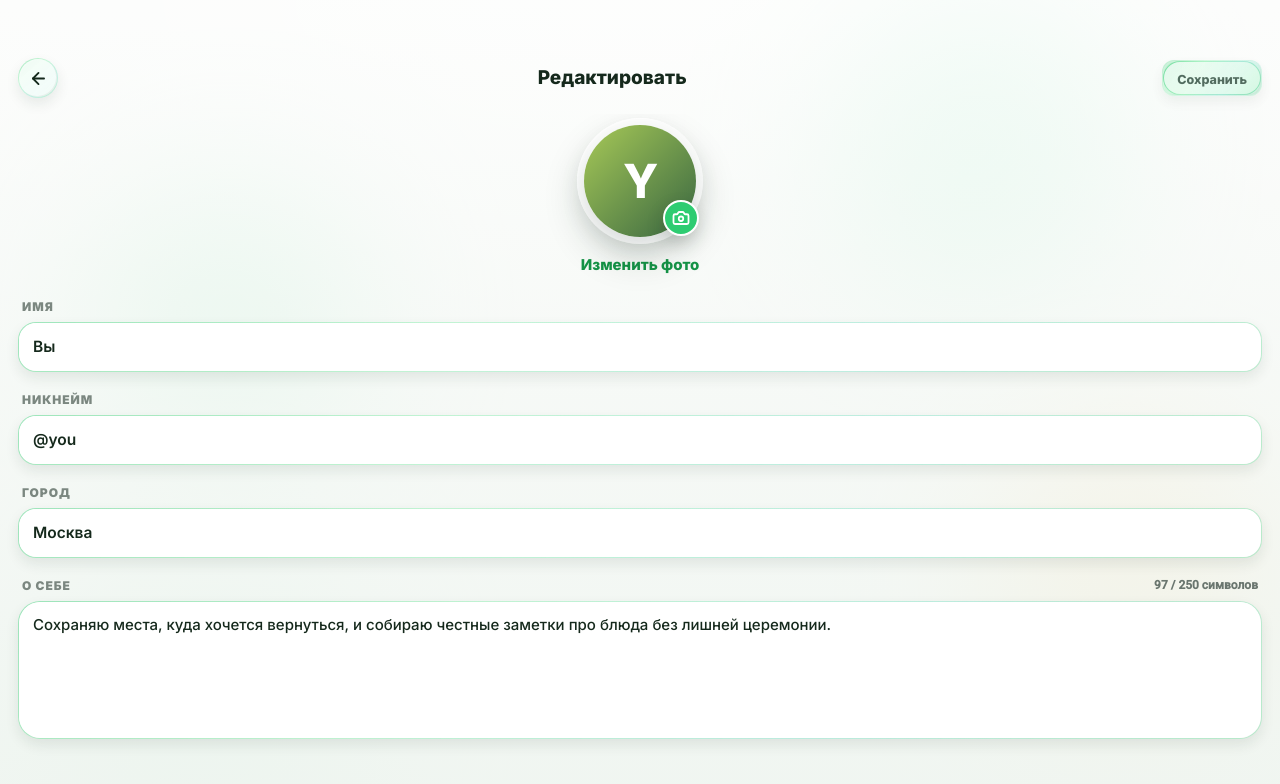
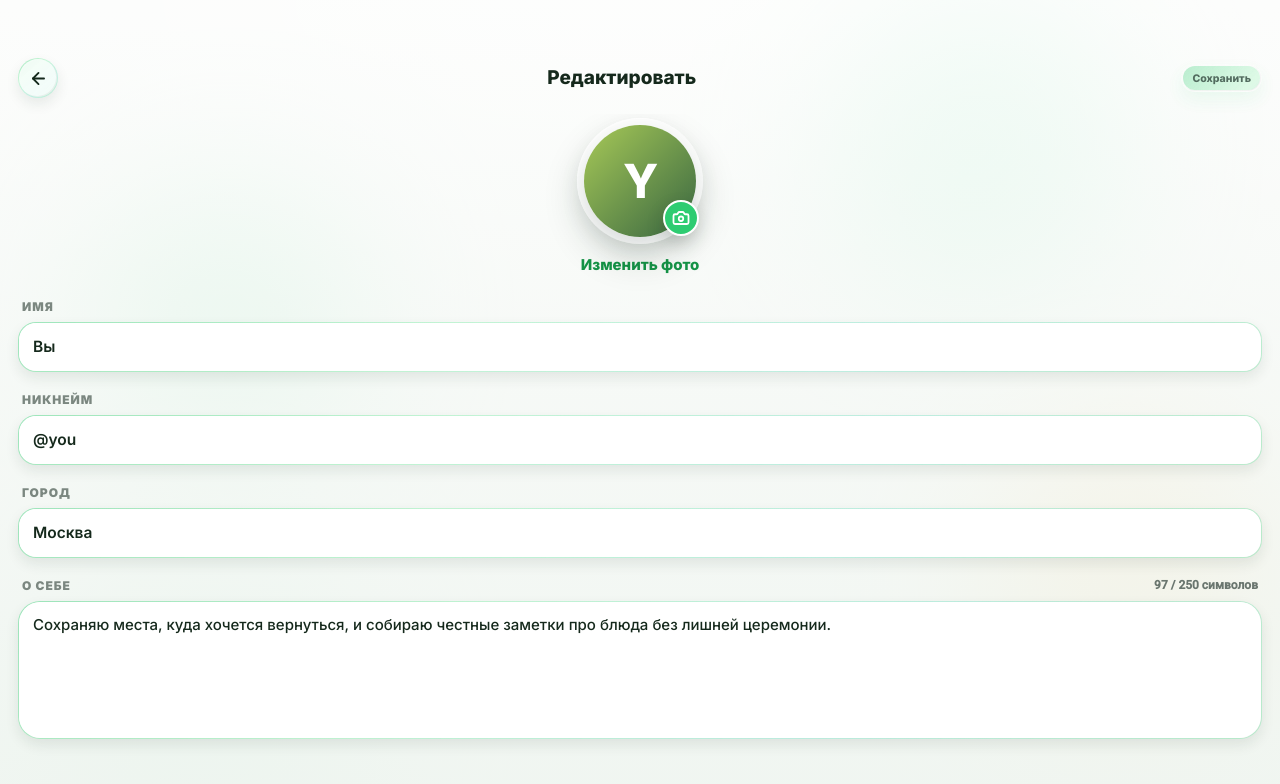
Before and after one commit to goldslugger762/foody-front, a Next.js app: page /me/edit in a window 1280 px wide. Shown: the top 784 px of the page. Built offline with nearby package versions, Linux system fonts and the light colour scheme.

Commit message:
у кнопки поменяли

```diff
--- a/components/feed/subscribe-style-button.tsx
+++ b/components/feed/subscribe-style-button.tsx
@@ -172,7 +172,7 @@ export function SubscribeStyleButton({
     >
       <motion.span
         aria-hidden="true"
-        className="absolute inset-0 rounded-full"
+        className="absolute inset-0 rounded-[inherit]"
         animate={{ opacity: active && !muted ? 1 : 0 }}
         transition={shouldAnimate ? SUBSCRIBE_STATE_TRANSITION : { duration: 0 }}
         style={{
@@ -181,7 +181,7 @@ export function SubscribeStyleButton({
       />
       <motion.span
         aria-hidden="true"
-        className="absolute inset-px rounded-full"
+        className="absolute inset-px rounded-[inherit]"
         animate={{ opacity: !active && !muted ? 1 : 0 }}
         transition={shouldAnimate ? SUBSCRIBE_STATE_TRANSITION : { duration: 0 }}
         style={{
@@ -190,7 +190,7 @@ export function SubscribeStyleButton({
       />
       <motion.span
         aria-hidden="true"
-        className="absolute inset-px rounded-full"
+        className="absolute inset-px rounded-[inherit]"
         animate={{ opacity: muted ? 1 : 0 }}
         transition={shouldAnimate ? SUBSCRIBE_STATE_TRANSITION : { duration: 0 }}
         style={{
@@ -200,7 +200,7 @@ export function SubscribeStyleButton({
       />
       <motion.span
         aria-hidden="true"
-        className="absolute inset-px rounded-full"
+        className="absolute inset-px rounded-[inherit]"
         animate={{ opacity: active && !muted ? 1 : 0 }}
         transition={shouldAnimate ? SUBSCRIBE_STATE_TRANSITION : { duration: 0 }}
         style={{
--- a/components/profile/edit-profile-screen.tsx
+++ b/components/profile/edit-profile-screen.tsx
@@ -263,20 +263,20 @@ function EditProfileHeader({
       </h1>
 
       <SubscribeStyleButton
-        active
+        active={false}
         ariaBusy={isSaving}
         ariaLabel="Сохранить профиль"
         brand={brand}
         disabled={!canSave || isSaving}
         shouldReduceMotion={shouldReduceMotion}
+        title="Сохранить"
         className={cn(
           FULLSCREEN_SUBSCRIBE_BUTTON.regular,
-          "h-9 rounded-[12px] px-3.5 text-[12.5px]"
+          FULLSCREEN_SUBSCRIBE_BUTTON.smallRegular
         )}
-        style={getReviewChromeStyle(brand, "transparent")}
         onClick={onSave}
       >
-        <span className="flex h-full items-center justify-center gap-1.5 leading-9">
+        <span className="flex h-full items-center justify-center gap-1.5">
           {isSaving ? <Spinner className="size-3.5" /> : null}
           Сохранить
         </span>
```
